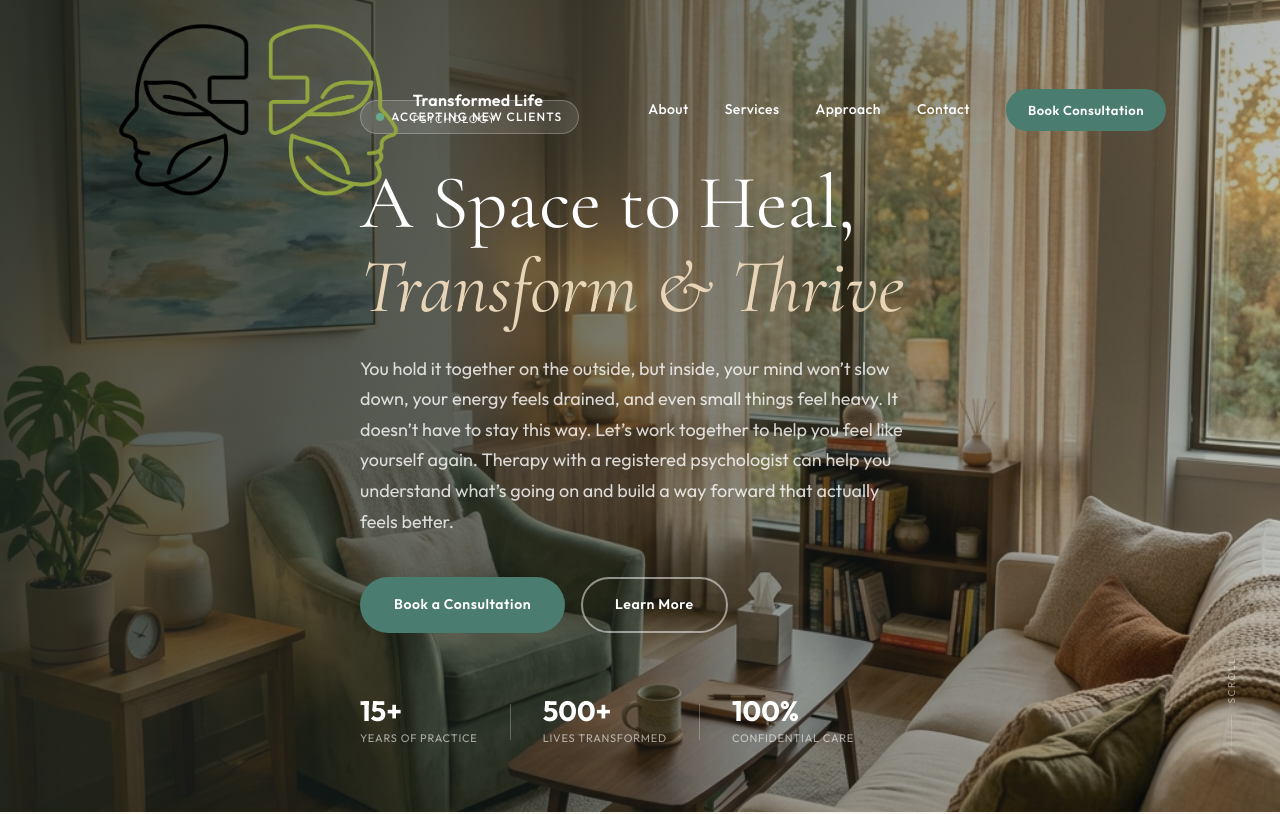
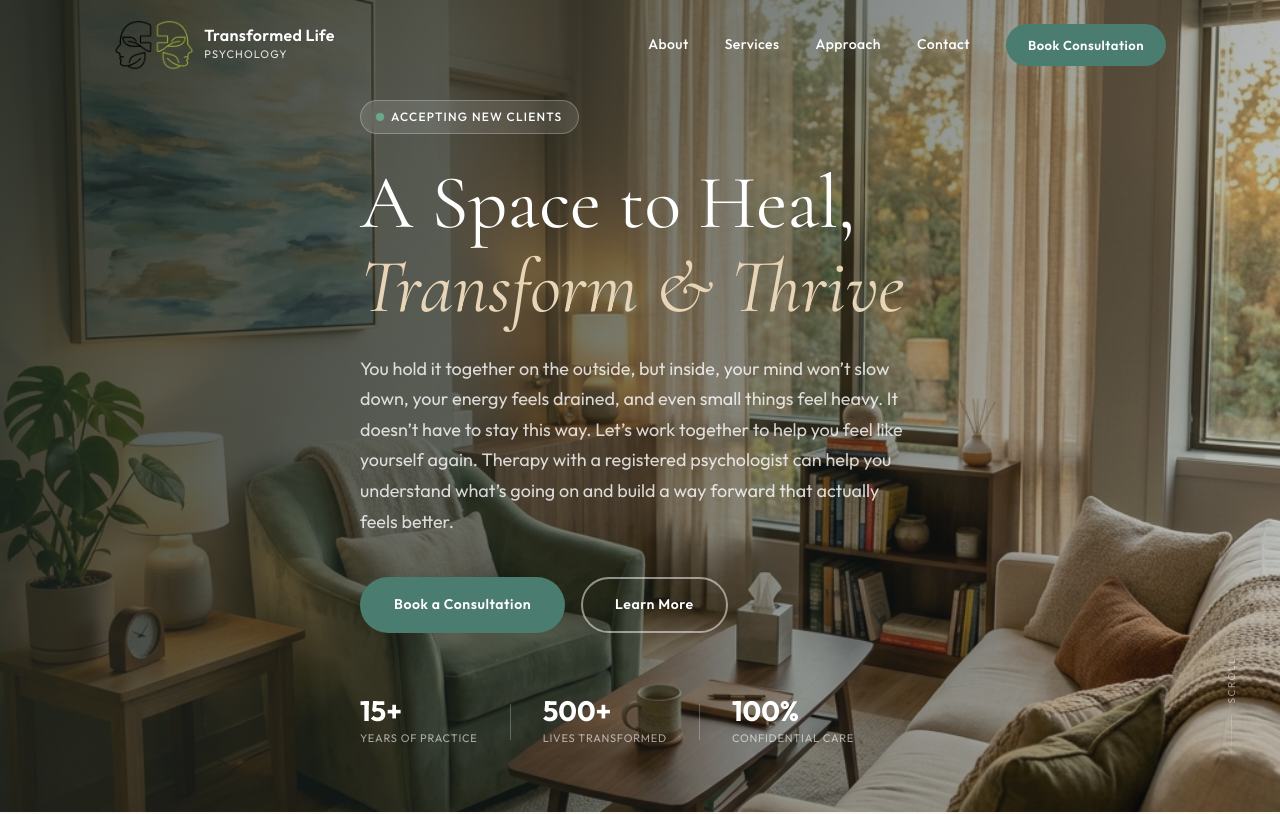
Before and after one commit to drmareenawesley/transformed-life-website, a React (Vite) app: page / in a window 1280 px wide. Shown: the top 814 px of the page. Built offline with nearby package versions, Linux system fonts and the light colour scheme.

Commit message:
use new logo image

```diff
--- a/src/components/Footer.css
+++ b/src/components/Footer.css
@@ -17,7 +17,7 @@
 }
 
 .footer__logo-img {
-  height: 140px;
+  height: 40px;
   width: auto;
   object-fit: contain;
   opacity: 0.9;
--- a/src/components/Navbar.css
+++ b/src/components/Navbar.css
@@ -40,7 +40,7 @@
 }
 
 .logo-image {
-  height: 180px;
+  height: 50px;
   width: auto;
   object-fit: contain;
   transition: transform var(--transition);
```
